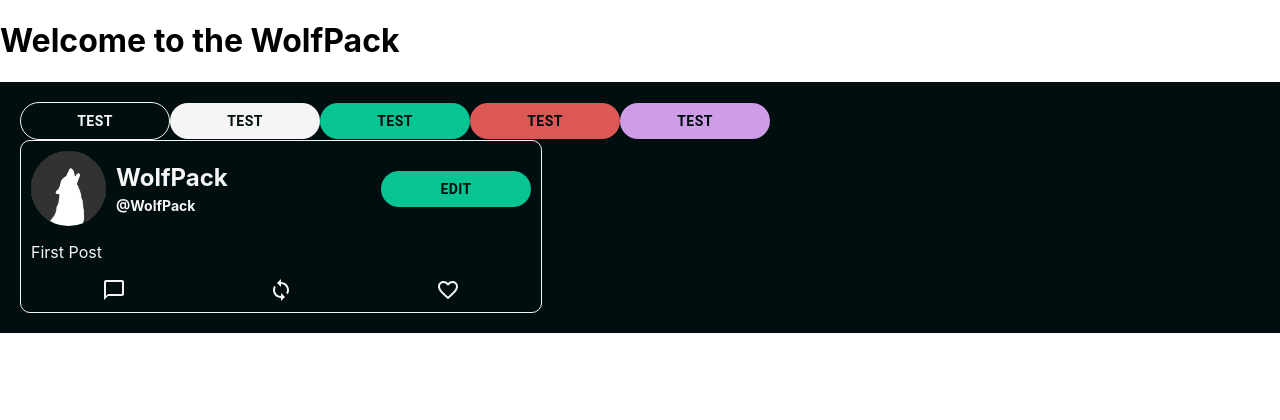
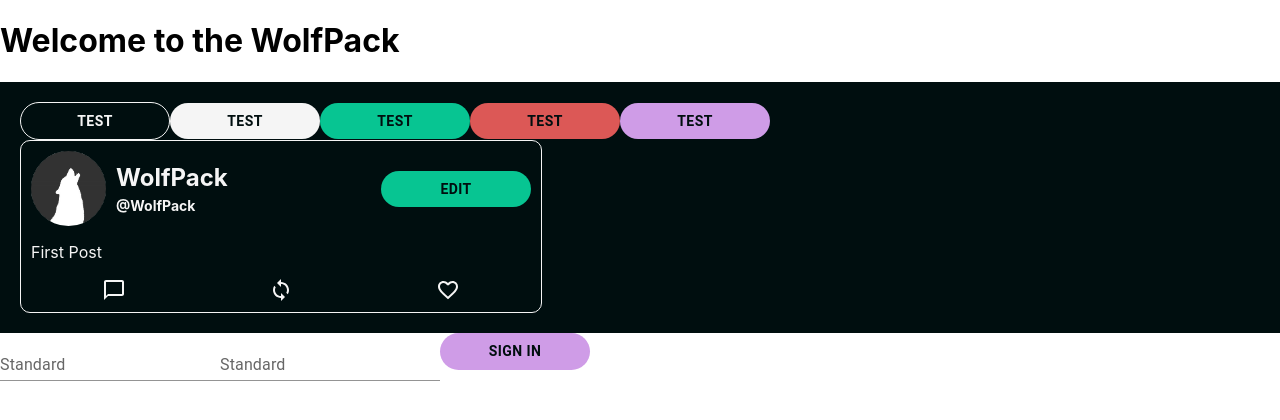
Before and after one commit to codingYank/WolfPack, a React (Create React App) app in the folder frontend/: page / in a window 1280 px wide. Shown: the top 420 px of the page. Built offline with nearby package versions, Linux system fonts and the light colour scheme.

Commit message:
login screen

```diff
--- a/frontend/src/App.js
+++ b/frontend/src/App.js
@@ -9,6 +9,7 @@ import {
 import { theme } from "./assets/theme"
 import Post from "./assets/components/Post"
 import { posts } from "./posts"
+import LoginScreen from "./screens/LoginScreen"
 
 const App = () => {
   return (
@@ -26,6 +27,7 @@ const App = () => {
           return <Post post={post} />
         })}
       </div>
+      <LoginScreen />
     </>
   )
 }
--- /dev/null
+++ b/frontend/src/screens/LoginScreen.jsx
@@ -0,0 +1,28 @@
+import React, { useState } from 'react'
+import Box from '@mui/material/Box'
+import TextField from '@mui/material/TextField'
+import {Accent3Button} from '../assets/components/button'
+
+const LoginScreen = () => {
+  const [userName, setUserName] = useState('')
+  const [password, setPassword] = useState('')
+
+  const handleSubmit = (e) => {
+    e.preventDefault()
+    console.log(userName)
+    console.log(password)
+  }
+
+  return (
+    <Box
+      component='form'
+      onSubmit={handleSubmit}
+    >
+      <TextField id='userName' label="Standard" variant="standard" onChange={(e) => setUserName(e.target.value)} />
+      <TextField id="password" label="Standard" variant="standard" onChange={(e) => setPassword(e.target.value)} />
+      <Accent3Button >Sign In</Accent3Button>
+    </Box>
+  )
+}
+
+export default LoginScreen
```
Also changed, not shown: frontend/src/screens/RegisterScreen.jsx (added, +12 -0 lines), 1 other file (tests, documents, lock files or other folders).
